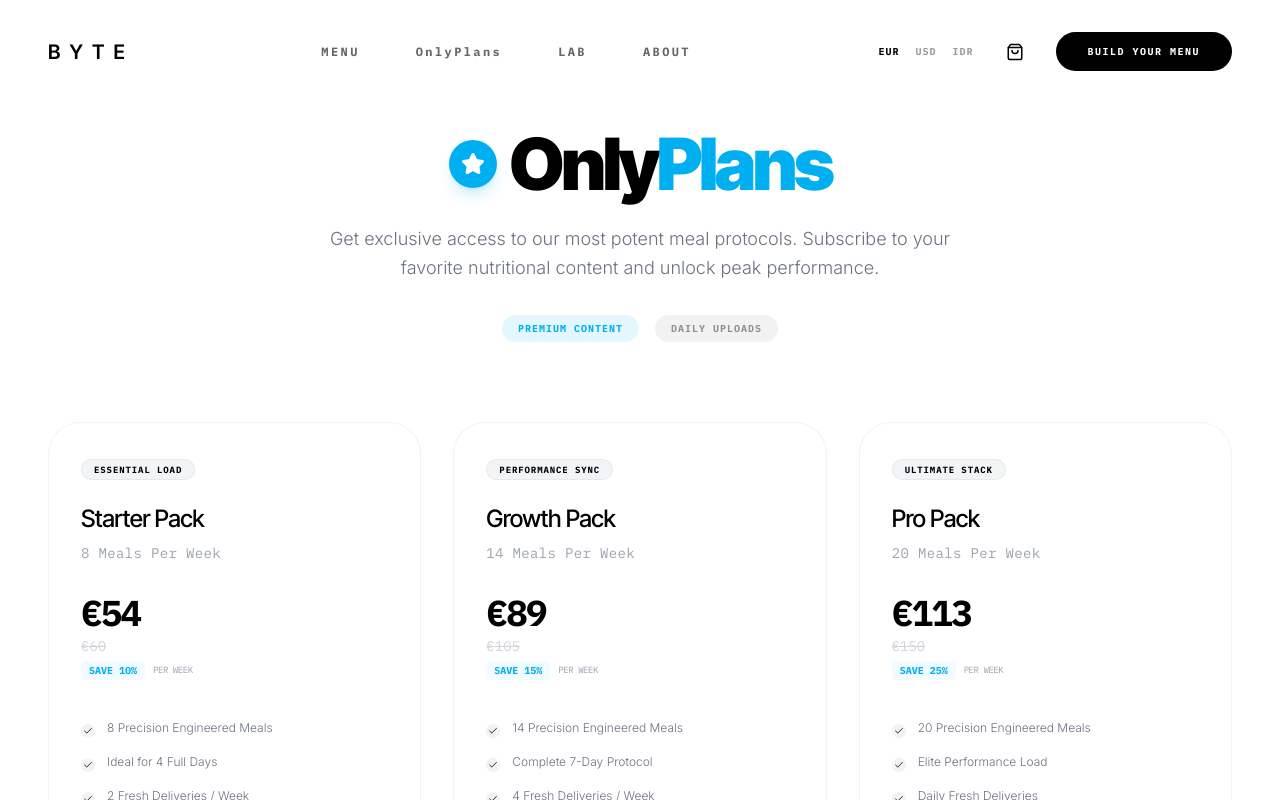
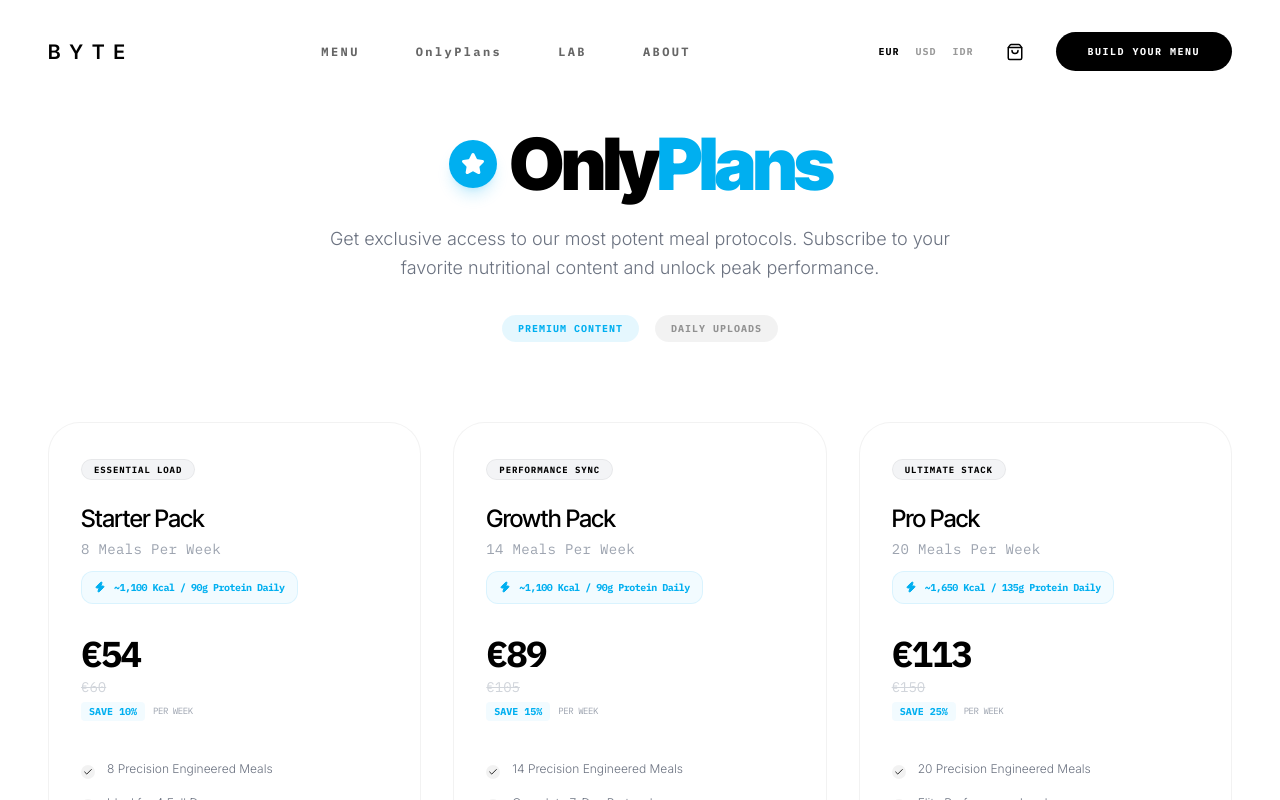
Before and after one commit to gitcipi/BYTELAB, a React (Vite) app: page /plans in a window 1280 px wide. Shown: the top 800 px of the page. Built offline with nearby package versions, Linux system fonts and the light colour scheme.

Commit message:
feat(plans): add daily protocol macro stats to subscription cards

```diff
--- a/src/pages/Plans.tsx
+++ b/src/pages/Plans.tsx
@@ -41,6 +41,7 @@ const Plans = () => {
       discount: 10,
       basePrice: 60,
       tag: 'ESSENTIAL LOAD',
+      stats: '~1,100 Kcal / 90g Protein Daily',
       features: ['8 Precision Engineered Meals', 'Ideal for 4 Full Days', '2 Fresh Deliveries / Week', 'Microwaveable Tupperware'],
       color: 'accent'
     },
@@ -51,6 +52,7 @@ const Plans = () => {
       discount: 15,
       basePrice: 105,
       tag: 'PERFORMANCE SYNC',
+      stats: '~1,100 Kcal / 90g Protein Daily',
       features: ['14 Precision Engineered Meals', 'Complete 7-Day Protocol', '4 Fresh Deliveries / Week', 'Microwaveable Tupperware'],
       color: 'blue-500'
     },
@@ -61,6 +63,7 @@ const Plans = () => {
       discount: 25,
       basePrice: 150,
       tag: 'ULTIMATE STACK',
+      stats: '~1,650 Kcal / 135g Protein Daily',
       features: ['20 Precision Engineered Meals', 'Elite Performance Load', 'Daily Fresh Deliveries', 'Microwaveable Tupperware'],
       color: 'emerald-500'
     }
@@ -120,8 +123,12 @@ const Plans = () => {
                   )}
 
                   <div className="mb-8">
-                    <h3 className="text-2xl font-heading font-medium text-black mb-2">{pkg.name}</h3>
-                    <p className="text-sm text-gray-400 font-mono tracking-wide">{pkg.meals} Meals Per Week</p>
+                    <h3 className="text-2xl font-heading font-medium text-black mb-1">{pkg.name}</h3>
+                    <p className="text-sm text-gray-400 font-mono tracking-wide mb-3">{pkg.meals} Meals Per Week</p>
+                    <div className="flex items-center gap-2 px-3 py-2 bg-[#00aff0]/5 rounded-xl border border-[#00aff0]/10 w-fit">
+                      <Zap size={12} className="text-[#00aff0]" fill="currentColor" />
+                      <span className="text-[10px] font-mono font-bold text-[#00aff0] tracking-tighter">{pkg.stats}</span>
+                    </div>
                   </div>
 
                   <div className="mb-10">
```
